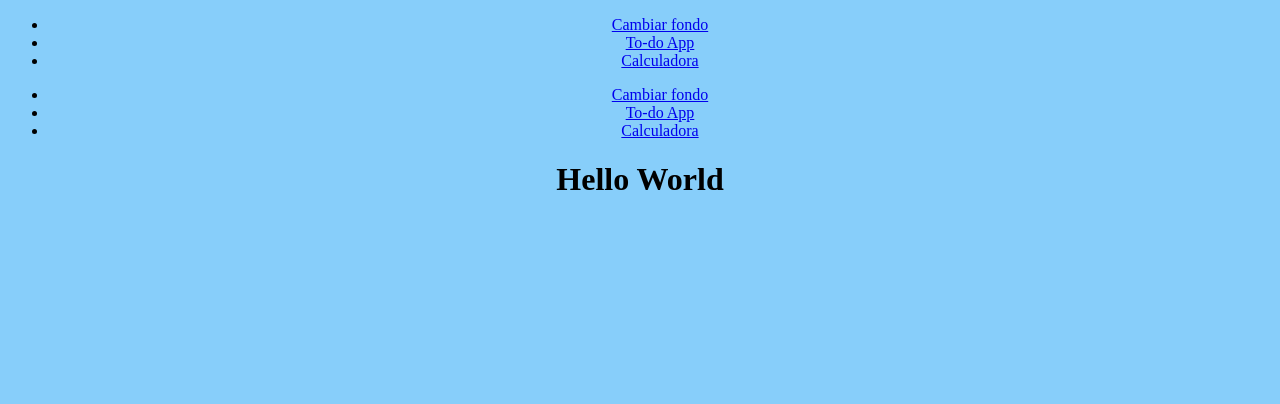
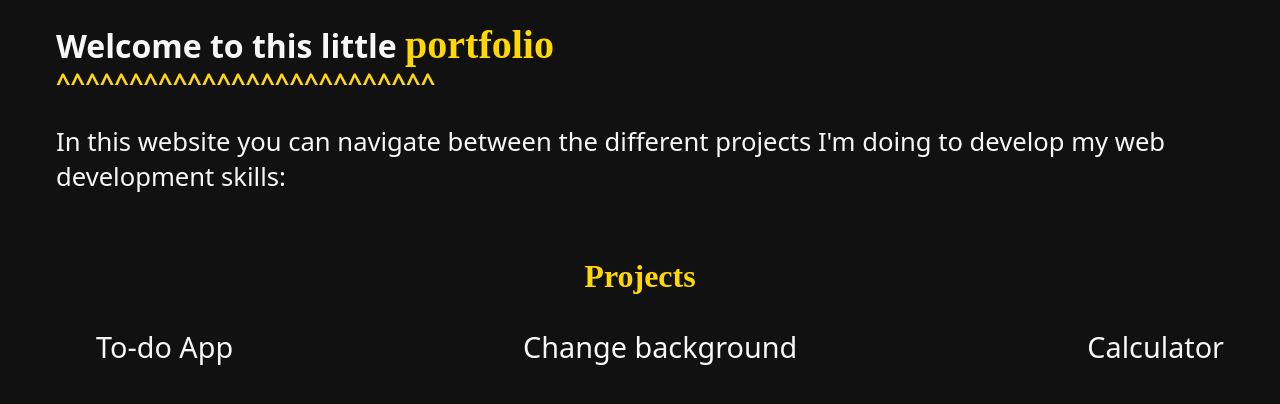
Before and after one commit to Ethanol48/Javascript, a plain HTML site: page index.html in a window 1280 px wide. Drawn offline with Linux system fonts and the light colour scheme; a web font is replaced by a local one.

Commit message:
landing page finished

```diff
--- a/index.html
+++ b/index.html
@@ -5,30 +5,23 @@
     <meta name="viewport" content="width=device-width, initial-scale=1.0">
     <title>Document</title>
     <link rel="stylesheet" href="style.css">
+    <link href='https://fonts.googleapis.com/css?family=Solitreo' rel='stylesheet'>
 </head>
-<body>
-    <header>
-        <nav>
-            <ul>
-                <li><a href="/javascript_projects/01-cambiando-fondo/index.html">Cambiar fondo</a></li>
-                <li><a href="/javascript_projects/02-Simple-Todo-App/index.html">To-do App</a></li>
-                <li><a href="/javascript_projects/03-Calculator/index.html">Calculadora</a></li>
-            </ul>
-        </nav>
-
-        <nav>
-            <ul>
-                <li><a href="/01-cambiando-fondo/index.html">Cambiar fondo</a></li>
-                <li><a href="/02-Simple-Todo-App/index.html">To-do App</a></li>
-                <li><a href="/03-Calculator/index.html">Calculadora</a></li>
-            </ul>
-        </nav>
-    </header>
+  <body>
     <main>
-        <h1>Hello World</h1>
+      <h1>Welcome to this little <a class="portfolio">portfolio</a></h1>
+      <p style="margin-top: -1.6rem; font-weight: bold; font-size: 25.5px; color: rgba(255, 216, 21, 1);">^^^^^^^^^^^^^^^^^^^^^^^^^^</p>
+      <p>In this website you can navigate between the different projects I'm doing to develop my web development skills:<p>
     </main>
-    <!-- <footer> -->
-    <!--     <p>Footer</p> -->
-    <!-- </footer> -->
-</body>
+    <nav>
+      <div class="container-proj">
+        <p class="project-title" >Projects</p>
+        <ul>
+          <li><a href="/javascript_projects/02-Simple-Todo-App/index.html" class="links-to">To-do App</a></li>
+          <li><a href="/javascript_projects/01-cambiando-fondo/index.html" class="links-to">Change background</a></li>
+          <li><a href="/javascript_projects/03-Calculator/index.html" class="links-to">Calculator</a></li>
+        </ul>
+      </div>
+    </nav>
+  </body>
 </html>
--- /dev/null
+++ b/style.css
@@ -0,0 +1,67 @@
+html {
+  font-family: system-ui, -apple-system, BlinkMacSystemFont, 'Segoe UI', Roboto, Oxygen, Ubuntu, Cantarell, 'Open Sans', 'Helvetica Neue', sans-serif;
+  color: #f7f7f7;
+  background: #121112;
+  margin-right: 3rem;
+  margin-left: 3rem;
+}
+p {
+  font-size: 1.6rem;
+}
+
+a { color: #f7f7f7; }
+
+a {
+  color: #f7f7f7;
+  text-decoration: none;
+  font-size: 1.8rem;
+  /* transition: color 0.6s; */
+  transition: font-size 0.6s, color 0.6s;
+}
+
+a:hover {
+  font-size: 2.3rem;
+  color: rgba(255, 216, 21, 1);
+  transition: 0.8s;
+}
+
+
+ul {
+  display: flex;
+  justify-content: space-between;
+  text-align: center;
+}
+
+li {
+  list-style-type: none;
+  /* margin-top: 2rem; */
+  /* margin-bottom: 2rem; */
+}
+
+.project-title {
+  /* margin-top: 2rem;  */
+  /* margin-bottom: -0.8rem; */
+  font-size: 2rem;
+  font-weight: bold;
+  font-family: Solitreo;
+  color: rgba(255, 216, 1, 1);
+
+  text-align: center;
+}
+
+
+.portfolio {
+  font-size: 2.5rem;
+  font-family: Solitreo;
+  color: rgba(255, 216, 1, 1);
+  transition: font-size 1.7s;
+
+}
+
+.container-proj {
+  margin-top: 4rem;
+}
+
+/* .links-to { */
+/**/
+/* } */
```
